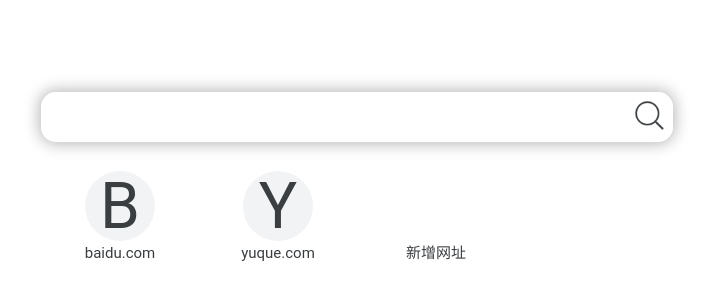
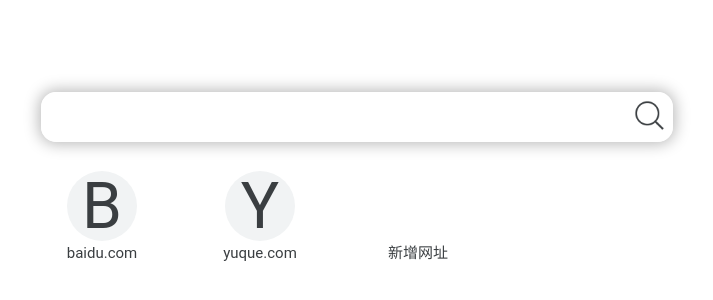
Before and after one commit to JonieFu/nav, a plain HTML site: page src/index.html in a window 1280 px wide. Shown: the part 148-448 px from the top of the page, without its empty margins (283-996 px from the left). Drawn offline with nearby package versions, Linux system fonts and the light colour scheme.

Commit message:
修改样式

```diff
--- a/src/style.css
+++ b/src/style.css
@@ -34,7 +34,6 @@ form {
   padding: 5px 10px;
   border-top-left-radius: 15px;
   border-bottom-left-radius: 15px;
-  /* border: none; */
   border: 1px solid white;
 }
 .globalHeader button {
@@ -43,7 +42,6 @@ form {
   background-color: white;
   border-top-right-radius: 15px;
   border-bottom-right-radius: 15px;
-  margin-left: -0.2px;
   border: 1px solid white;
   cursor: pointer;
 }
@@ -68,7 +66,8 @@ form {
   display: flex;
   /* justify-content: flex-start; */
   flex-wrap: wrap;
-  margin-right: -36px;
+  margin-right: -18px;
+  margin-left: -18px;
 }
 
 .siteList .site {
```
